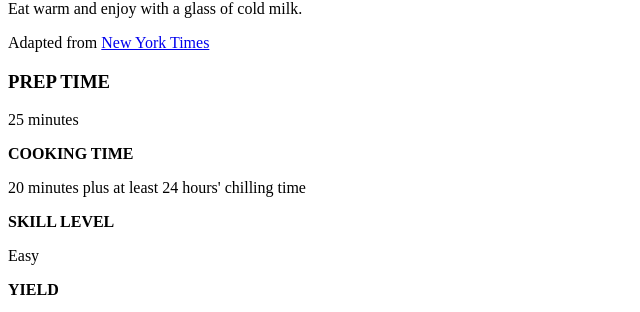
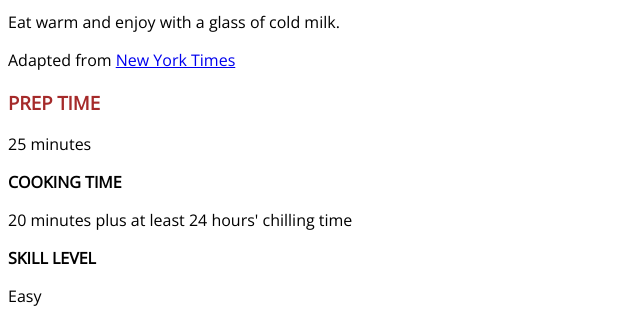
Before and after one commit to qun550/mars, a plain HTML site: page exercises/exercise-01/index.html in a window 1280 px wide. Shown: the part 434-746 px from the top of the page, without its empty margins (0-640 px from the left). Drawn offline with nearby package versions, Linux system fonts and the light colour scheme.

Commit message:
class update

```diff
--- /dev/null
+++ b/exercises/exercise-01/cookie.css
@@ -0,0 +1,8 @@
+body {
+    font-family: 'Open Sans', sans-serif;
+}
+
+h3{
+    font-weight: 500;
+    color:brown;
+}
--- a/exercises/exercise-01/index.html
+++ b/exercises/exercise-01/index.html
@@ -6,6 +6,15 @@
     <meta name="viewport" content="width=device-width, initial-scale=1.0">
     <title>Cookie Recipe</title>
 </head>
+
+<!-- Google Font -->
+<link rel="preconnect" href="https://fonts.googleapis.com">
+<link rel="preconnect" href="https://fonts.gstatic.com" crossorigin>
+<link href="https://fonts.googleapis.com/css2?family=Open+Sans&display=swap" rel="stylesheet">
+
+<!-- Stylesheet -->
+<link rel="stylesheet" href="cookie.css">
+
 <body>
 
 	<p>
```
Also changed, not shown: index.html (+1 -0 lines).
